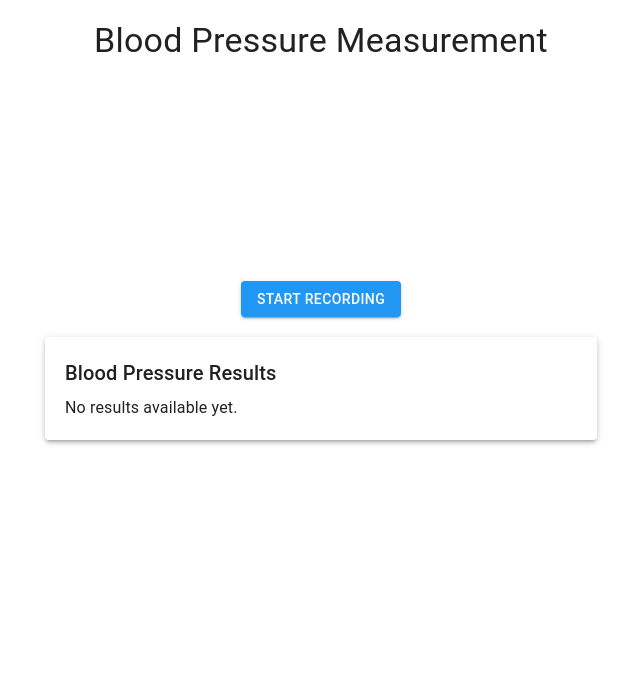
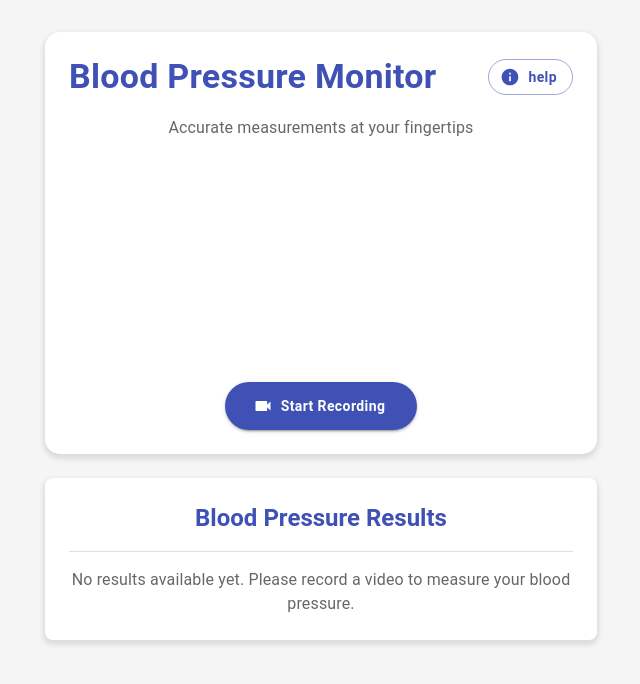
Before and after one commit to jaideep190/smartBP-Frontend, a React (Vite) app in the folder video-bp-app/: page / in a window 1280 px wide. Shown: the top 684 px of the page, without its empty margins (319-959 px from the left). Built offline with nearby package versions, Linux system fonts and the light colour scheme.

Commit message:
Styles added

```diff
--- a/video-bp-app/package.json
+++ b/video-bp-app/package.json
@@ -12,6 +12,7 @@
   "dependencies": {
     "@emotion/react": "^11.13.0",
     "@emotion/styled": "^11.13.0",
+    "@mui/icons-material": "^5.16.6",
     "@mui/material": "^5.16.6",
     "axios": "^1.7.3",
     "react": "^18.3.1",
--- a/video-bp-app/src/App.tsx
+++ b/video-bp-app/src/App.tsx
@@ -1,16 +1,47 @@
+// App.tsx
 import React, { useState } from 'react';
-import { Container, Typography, ThemeProvider, createTheme, CssBaseline } from '@mui/material';
+import { Container, Typography, ThemeProvider, createTheme, CssBaseline, Paper, Box, Button } from '@mui/material';
+import InfoIcon from '@mui/icons-material/Info';
 import VideoRecorder from './components/VideoRecorder';
 import ResultDisplay from './components/ResultDisplay';
+import Instructions from './components/Instructions';
 import { uploadVideo } from './services/api';
 
 const theme = createTheme({
   palette: {
     primary: {
-      main: '#2196f3',
+      main: '#3f51b5',
     },
     secondary: {
       main: '#f50057',
+    },
+    background: {
+      default: '#f5f5f5',
+    },
+  },
+  typography: {
+    fontFamily: '"Roboto", "Helvetica", "Arial", sans-serif',
+    h4: {
+      fontWeight: 600,
+    },
+  },
+  components: {
+    MuiButton: {
+      styleOverrides: {
+        root: {
+          borderRadius: 30,
+          textTransform: 'none',
+          fontWeight: 600,
+        },
+      },
+    },
+    MuiPaper: {
+      styleOverrides: {
+        root: {
+          borderRadius: 15,
+          boxShadow: '0 3px 5px 2px rgba(0, 0, 0, .1)',
+        },
+      },
     },
   },
 });
@@ -18,27 +49,58 @@ const theme = createTheme({
 const App: React.FC = () => {
   const [sbp, setSbp] = useState<number | null>(null);
   const [dbp, setDbp] = useState<number | null>(null);
+  const [isProcessing, setIsProcessing] = useState(false);
+  const [isInstructionsOpen, setIsInstructionsOpen] = useState(false);
 
   const handleVideoRecorded = async (blob: Blob) => {
+    setIsProcessing(true);
     try {
       const result = await uploadVideo(blob);
       setSbp(result.sbp);
       setDbp(result.dbp);
     } catch (error) {
       console.error('Error processing video:', error);
+    } finally {
+      setIsProcessing(false);
     }
+  };
+
+  const handleOpenInstructions = () => {
+    setIsInstructionsOpen(true);
+  };
+
+  const handleCloseInstructions = () => {
+    setIsInstructionsOpen(false);
   };
 
   return (
     <ThemeProvider theme={theme}>
       <CssBaseline />
-      <Container maxWidth="sm" style={{ paddingTop: '20px' }}>
-        <Typography variant="h4" gutterBottom align="center">
-          Blood Pressure Measurement
-        </Typography>
-        <VideoRecorder onVideoRecorded={handleVideoRecorded} />
-        <ResultDisplay sbp={sbp} dbp={dbp} />
+      <Container maxWidth="sm">
+        <Box sx={{ py: 4 }}>
+          <Paper elevation={3} sx={{ p: 3, mb: 3 }}>
+            <Box sx={{ display: 'flex', justifyContent: 'space-between', alignItems: 'center', mb: 2 }}>
+              <Typography variant="h4" color="primary">
+                Blood Pressure Monitor
+              </Typography>
+              <Button
+                variant="outlined"
+                color="primary"
+                startIcon={<InfoIcon />}
+                onClick={handleOpenInstructions}
+              >
+                help
+              </Button>
+            </Box>
+            <Typography variant="subtitle1" align="center" color="text.secondary" sx={{ mb: 3 }}>
+              Accurate measurements at your fingertips
+            </Typography>
+            <VideoRecorder onVideoRecorded={handleVideoRecorded} isProcessing={isProcessing} />
+          </Paper>
+          {!isProcessing && <ResultDisplay sbp={sbp} dbp={dbp} />}
+        </Box>
       </Container>
+      <Instructions isOpen={isInstructionsOpen} onClose={handleCloseInstructions} />
     </ThemeProvider>
   );
 };
--- /dev/null
+++ b/video-bp-app/src/components/Instructions.tsx
@@ -0,0 +1,32 @@
+// Instructions.tsx
+import React from 'react';
+import { Button, Dialog, DialogTitle, DialogContent, DialogActions, Typography } from '@mui/material';
+
+interface InstructionsProps {
+  isOpen: boolean;
+  onClose: () => void;
+}
+
+const Instructions: React.FC<InstructionsProps> = ({ isOpen, onClose }) => {
+  return (
+    <Dialog open={isOpen} onClose={onClose}>
+      <DialogTitle>How to Use</DialogTitle>
+      <DialogContent>
+        <Typography variant="body1" paragraph>
+          1. Place your finger on the camera make sure your finger goes over the flash light
+          and tap to start.
+        </Typography>
+        <Typography variant="body1">
+          2. After the Video has recorded, the estimations of your blood pressure will be displayed on your screen.
+        </Typography>
+      </DialogContent>
+      <DialogActions>
+        <Button onClick={onClose} color="primary">
+          Close
+        </Button>
+      </DialogActions>
+    </Dialog>
+  );
+};
+
+export default Instructions;
--- a/video-bp-app/src/components/ResultDisplay.tsx
+++ b/video-bp-app/src/components/ResultDisplay.tsx
@@ -1,5 +1,5 @@
 import React from 'react';
-import { Paper, Typography } from '@mui/material';
+import { Paper, Typography, Box, Divider } from '@mui/material';
 
 interface ResultDisplayProps {
   sbp: number | null;
@@ -7,18 +7,42 @@ interface ResultDisplayProps {
 }
 
 const ResultDisplay: React.FC<ResultDisplayProps> = ({ sbp, dbp }) => {
+  const roundToTwoDecimals = (value: number | null) => {
+    return value !== null ? Number(value.toFixed(2)) : null;
+  };
+
+  const roundedSBP = roundToTwoDecimals(sbp);
+  const roundedDBP = roundToTwoDecimals(dbp);
+
   return (
-    <Paper elevation={3} style={{ padding: '20px', marginTop: '20px' }}>
-      <Typography variant="h6" gutterBottom>
+    <Paper elevation={3} sx={{ p: 3, borderRadius: 2 }}>
+      <Typography variant="h5" gutterBottom color="primary" sx={{ fontWeight: 600, textAlign: 'center' }}>
         Blood Pressure Results
       </Typography>
-      {sbp !== null && dbp !== null ? (
-        <>
-          <Typography>Systolic Blood Pressure: {sbp} mmHg</Typography>
-          <Typography>Diastolic Blood Pressure: {dbp} mmHg</Typography>
-        </>
+      <Divider sx={{ my: 2 }} />
+      {roundedSBP !== null && roundedDBP !== null ? (
+        <Box sx={{ display: 'flex', flexDirection: 'column', alignItems: 'center' }}>
+          <Box sx={{ textAlign: 'center', mb: 2 }}>
+            <Typography variant="h4" color="secondary" sx={{ fontWeight: 700 }}>
+              {roundedSBP}
+            </Typography>
+            <Typography variant="body2" color="text.secondary">
+              Systolic (mmHg)
+            </Typography>
+          </Box>
+          <Box sx={{ textAlign: 'center' }}>
+            <Typography variant="h4" color="secondary" sx={{ fontWeight: 700 }}>
+              {roundedDBP}
+            </Typography>
+            <Typography variant="body2" color="text.secondary">
+              Diastolic (mmHg)
+            </Typography>
+          </Box>
+        </Box>
       ) : (
-        <Typography>No results available yet.</Typography>
+        <Typography variant="body1" color="text.secondary" sx={{ textAlign: 'center' }}>
+          No results available yet. Please record a video to measure your blood pressure.
+        </Typography>
       )}
     </Paper>
   );
--- a/video-bp-app/src/components/VideoRecorder.tsx
+++ b/video-bp-app/src/components/VideoRecorder.tsx
@@ -1,13 +1,16 @@
 import React, { useRef, useState, useEffect } from 'react';
-import { Button, CircularProgress } from '@mui/material';
+import { Button, CircularProgress, Box, Typography } from '@mui/material';
+import VideocamIcon from '@mui/icons-material/Videocam';
 
 interface VideoRecorderProps {
   onVideoRecorded: (blob: Blob) => void;
+  isProcessing: boolean;
 }
 
-const VideoRecorder: React.FC<VideoRecorderProps> = ({ onVideoRecorded }) => {
+const VideoRecorder: React.FC<VideoRecorderProps> = ({ onVideoRecorded, isProcessing }) => {
   const videoRef = useRef<HTMLVideoElement>(null);
   const mediaRecorderRef = useRef<MediaRecorder | null>(null);
+  const streamRef = useRef<MediaStream | null>(null);
   const [isRecording, setIsRecording] = useState(false);
   const [countdown, setCountdown] = useState(10);
 
@@ -29,9 +32,25 @@ const VideoRecorder: React.FC<VideoRecorderProps> = ({ onVideoRecorded }) => {
         video: { facingMode: 'environment' },
         audio: false,
       });
+
+      // Attempt to turn on the flash if available
+      const track = stream.getVideoTracks()[0];
+      const capabilities = track.getCapabilities() as any;
+      if (capabilities.torch) {
+        try {
+          await track.applyConstraints({
+            advanced: [{ torch: true } as any],
+          });
+        } catch (flashError) {
+          console.error('Error turning on flash:', flashError);
+        }
+      }
+
+      streamRef.current = stream;
       if (videoRef.current) {
         videoRef.current.srcObject = stream;
       }
+
       const mediaRecorder = new MediaRecorder(stream, { mimeType: 'video/mp4' });
       mediaRecorderRef.current = mediaRecorder;
       const chunks: BlobPart[] = [];
@@ -60,22 +79,55 @@ const VideoRecorder: React.FC<VideoRecorderProps> = ({ onVideoRecorded }) => {
       mediaRecorderRef.current.stop();
       setIsRecording(false);
     }
+
+    if (streamRef.current) {
+      streamRef.current.getTracks().forEach(track => track.stop());
+    }
+
+    if (videoRef.current) {
+      videoRef.current.srcObject = null;
+    }
   };
 
   return (
-    <div style={{ textAlign: 'center' }}>
-      <video ref={videoRef} autoPlay playsInline muted style={{ width: '100%', maxWidth: '400px' }} />
-      {!isRecording ? (
-        <Button variant="contained" color="primary" onClick={startRecording}>
+    <Box sx={{ textAlign: 'center' }}>
+      <Box sx={{ position: 'relative', mb: 2, borderRadius: 2, overflow: 'hidden' }}>
+        <video ref={videoRef} autoPlay playsInline muted style={{ width: '100%', maxWidth: '400px', display: 'block' }} />
+        {isRecording && (
+          <Box sx={{
+            position: 'absolute',
+            top: 0,
+            left: 0,
+            right: 0,
+            bottom: 0,
+            display: 'flex',
+            alignItems: 'center',
+            justifyContent: 'center',
+            backgroundColor: 'rgba(0,0,0,0.5)',
+          }}>
+            <CircularProgress variant="determinate" value={(10 - countdown) * 10} size={60} thickness={5} sx={{ color: 'white' }} />
+            <Typography variant="h4" sx={{ position: 'absolute', color: 'white' }}>{countdown}</Typography>
+          </Box>
+        )}
+      </Box>
+      {!isRecording && !isProcessing && (
+        <Button
+          variant="contained"
+          color="primary"
+          onClick={startRecording}
+          startIcon={<VideocamIcon />}
+          sx={{ px: 4, py: 1.5 }}
+        >
           Start Recording
         </Button>
-      ) : (
-        <div>
-          <CircularProgress variant="determinate" value={(10 - countdown) * 10} />
-          <p>Recording: {countdown}s</p>
-        </div>
       )}
-    </div>
+      {isProcessing && (
+        <Box sx={{ display: 'flex', flexDirection: 'column', alignItems: 'center' }}>
+          <CircularProgress size={40} thickness={4} sx={{ mb: 2 }} />
+          <Typography variant="body1" color="text.secondary">Processing video...</Typography>
+        </Box>
+      )}
+    </Box>
   );
 };
 
--- a/video-bp-app/src/services/api.ts
+++ b/video-bp-app/src/services/api.ts
@@ -14,7 +14,19 @@ export const uploadVideo = async (videoBlob: Blob): Promise<{ sbp: number; dbp:
     });
     return response.data;
   } catch (error) {
-    console.error('Error uploading video:', error);
+    if (axios.isAxiosError(error)) {
+      if (error.response) {
+        console.error('Error response:', error.response.data);
+        console.error('Error status:', error.response.status);
+        console.error('Error headers:', error.response.headers);
+      } else if (error.request) {
+        console.error('Error request:', error.request);
+      } else {
+        console.error('Error message:', error.message);
+      }
+    } else {
+      console.error('Unexpected error:', error);
+    }
     throw error;
   }
 };
```
Also changed, not shown: 1 other file (tests, documents, lock files or other folders).
